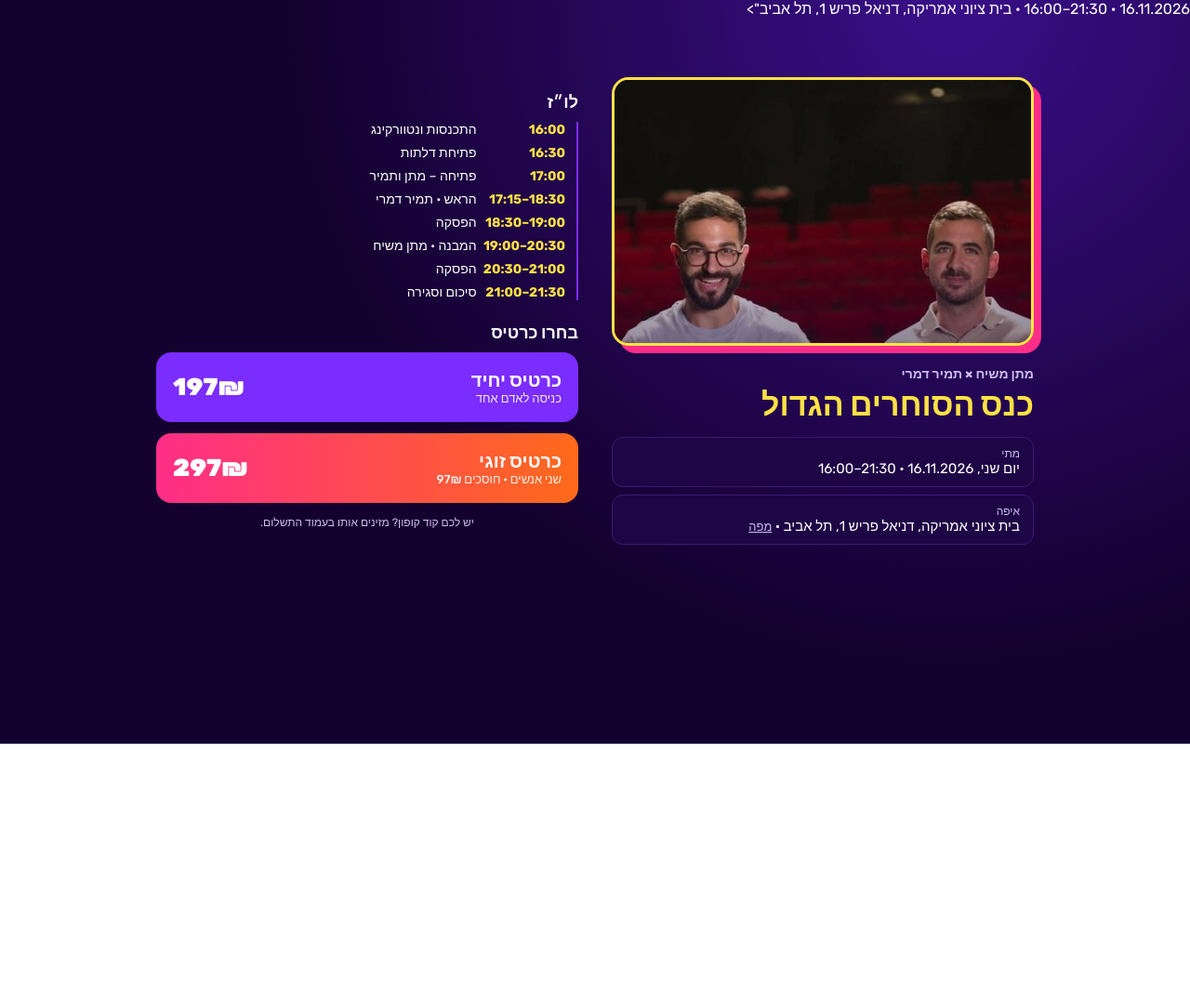
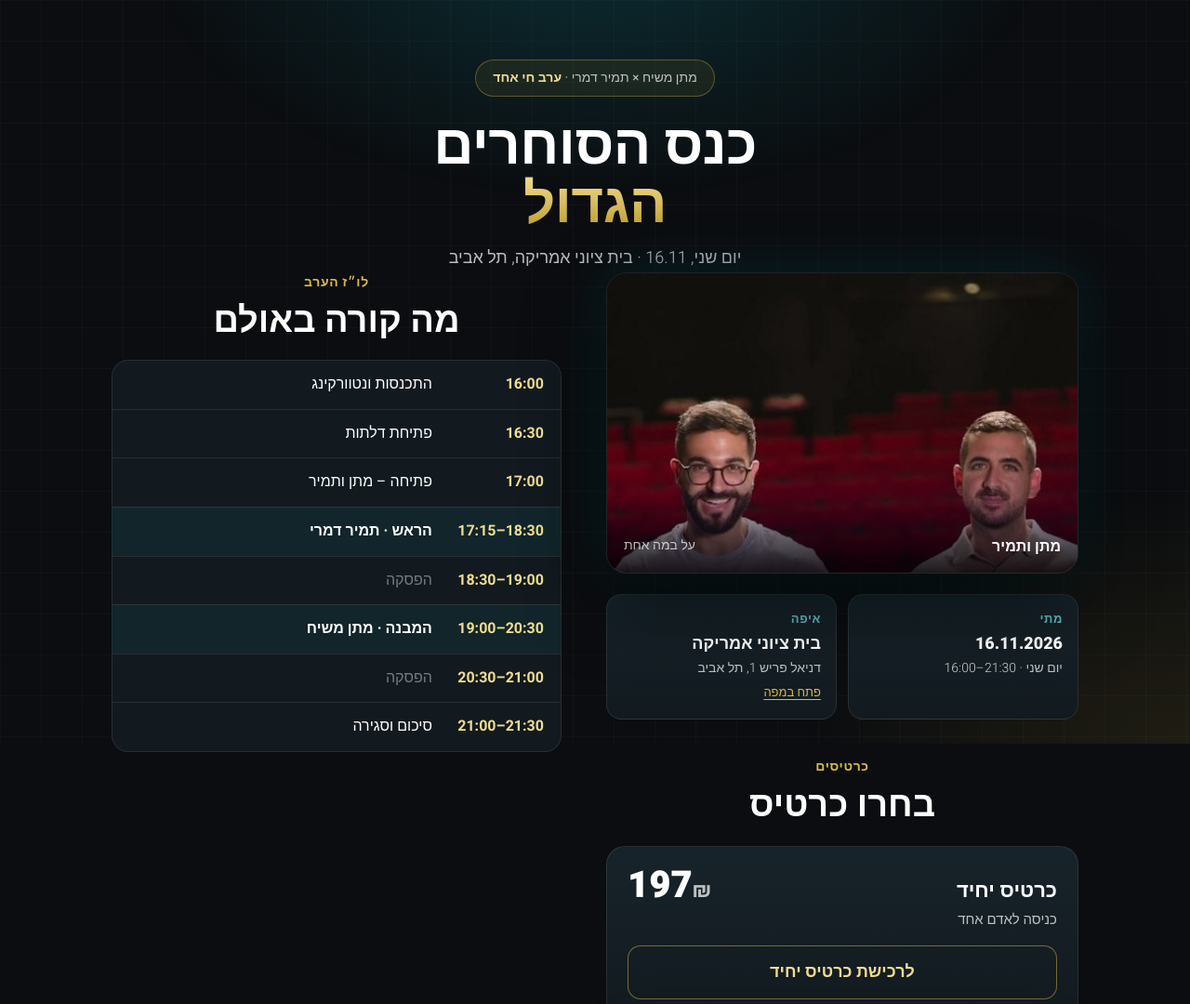
Before and after one commit to mashiah459-oss/master-trader-landing, a plain HTML site: page kenes/mentors.html in a window 1280 px wide. Shown: the top 1080 px of the page at 93% size. Before the commit the page ends 800 px from the top, so only its background shows below. Drawn offline with Linux system fonts and the light colour scheme.

Commit message:
mentors page v2: Eilon-style (club v3) design

```diff
--- a/kenes/mentors.html
+++ b/kenes/mentors.html
@@ -6,66 +6,97 @@
 <title>כנס הסוחרים הגדול · 16.11 · כרטיסים</title>
 <meta name="robots" content="noindex">
 <meta property="og:title" content="כנס הסוחרים הגדול · מתן משיח × תמיר דמרי">
-<meta property="og:description" content="יום שני <span dir="ltr">16.11.2026</span> · <span dir="ltr">16:00–21:30</span> · בית ציוני אמריקה, דניאל פריש 1, תל אביב">
+<meta property="og:description" content="יום שני 16.11.2026 · 16:00–21:30 · בית ציוני אמריקה, דניאל פריש 1, תל אביב">
 <meta property="og:image" content="https://matanmashiah.com/og-kenes.jpg">
 <link rel="preconnect" href="https://fonts.googleapis.com"><link rel="preconnect" href="https://fonts.gstatic.com" crossorigin>
-<link href="https://fonts.googleapis.com/css2?family=Rubik:wght@400;500;700;800;900&display=swap" rel="stylesheet">
+<link href="https://fonts.googleapis.com/css2?family=Heebo:wght@300;400;500;700;800;900&display=swap" rel="stylesheet">
 <style>
-:root{--bg:#14002E;--bg2:#1E0545;--orange:#FF6A1A;--pink:#FF2D87;--soft:#CDBDF0;--text:#fff;--violet:#7B2CFF;--yellow:#FFE145}
+:root{--bg:#0b0d10;--bg2:#0f1418;--card:#121a1f;--card2:#17232a;--gold:#ba9828;--gold-l:#d9b847;--gold-ll:#f1dc8f;--teal:#065b64;--teal-l:#0e8a96;--teal-ll:#5fc3cc;--line:rgba(255,255,255,.09);--tx:#fff;--tx7:rgba(255,255,255,.72);--tx4:rgba(220,230,232,.48)}
 *{box-sizing:border-box;margin:0;padding:0}
-body{font-family:'Rubik',sans-serif;background:radial-gradient(circle at 80% 0,#3a0f8a 0,var(--bg) 55%);color:var(--text);min-height:100vh}
-.wrap{max-width:560px;margin:0 auto;padding:24px 18px 40px}
-.photo{width:100%;border-radius:18px;border:3px solid var(--yellow);box-shadow:8px 8px 0 var(--pink);display:block;aspect-ratio:500/318;object-fit:cover}
-.kicker{margin-top:22px;color:var(--soft);font-weight:700;font-size:14px}
-h1{font-size:34px;font-weight:900;line-height:1.1;margin-top:6px;color:var(--yellow)}
-.facts{margin-top:16px;display:grid;gap:8px}
-.fact{background:var(--bg2);border:1px solid #3b1a73;border-radius:12px;padding:10px 14px;font-size:15px}
-.fact small{display:block;color:var(--soft);font-size:12px}
-.fact a{color:var(--soft);font-size:13px}
-h2{font-size:18px;font-weight:800;margin:24px 0 10px}
-.sched{list-style:none;border-right:2px solid var(--violet);padding-right:12px;display:grid;gap:8px;font-size:14px}
-.sched b{display:inline-block;min-width:92px;color:var(--yellow);direction:ltr;text-align:right;unicode-bidi:isolate}
-.tickets{display:grid;gap:12px;margin-top:8px}
-.t{display:flex;justify-content:space-between;align-items:center;text-decoration:none;color:var(--text);border-radius:16px;padding:18px;font-weight:800;font-size:20px;transition:transform .15s}
-.t:hover{transform:translateY(-2px)}
-.t1{background:var(--violet)}
-.t2{background:linear-gradient(90deg,var(--pink),var(--orange))}
-.t small{display:block;font-size:13px;font-weight:500;opacity:.9}
-.price{font-size:26px;font-weight:900;white-space:nowrap}
-.note{margin-top:14px;font-size:12px;color:var(--soft);text-align:center}
-@media(min-width:900px){.wrap{max-width:980px;display:grid;grid-template-columns:1fr 1fr;gap:36px;padding-top:56px}.photo{margin-top:8px}}
+a{color:inherit;text-decoration:none}
+body{background:var(--bg);color:var(--tx);font-family:'Heebo',system-ui,sans-serif;font-size:17px;line-height:1.6;-webkit-font-smoothing:antialiased;overflow-x:hidden}
+body::before{content:"";position:fixed;inset:0;pointer-events:none;background:radial-gradient(700px 420px at 50% -80px,rgba(14,138,150,.28),transparent 70%),radial-gradient(600px 400px at 100% 100%,rgba(186,152,40,.12),transparent 70%),linear-gradient(rgba(255,255,255,.025) 1px,transparent 1px) 0 0/44px 44px,linear-gradient(90deg,rgba(255,255,255,.025) 1px,transparent 1px) 0 0/44px 44px}
+.wrap{position:relative;max-width:620px;margin:0 auto;padding:34px 20px 56px}
+.pill{display:table;margin:0 auto;padding:8px 18px;border-radius:99px;border:1px solid rgba(217,184,71,.35);background:rgba(186,152,40,.09);font-size:14px;color:var(--tx7)}
+.pill b{color:var(--gold-ll)}
+h1{text-align:center;font-size:clamp(38px,8vw,60px);font-weight:900;line-height:1.05;letter-spacing:-.5px;margin-top:22px}
+h1 span{display:block;background:linear-gradient(180deg,var(--gold-ll),var(--gold));-webkit-background-clip:text;background-clip:text;color:transparent}
+.sub{text-align:center;color:var(--tx7);font-weight:300;font-size:18px;margin-top:12px}
+.heroimg{margin:30px auto 0;border-radius:22px;overflow:hidden;position:relative;border:1px solid var(--line);box-shadow:0 30px 80px rgba(0,0,0,.6),0 0 60px rgba(6,91,100,.35)}
+.heroimg img{display:block;width:100%;aspect-ratio:500/318;object-fit:cover}
+.heroimg figcaption{position:absolute;inset:auto 0 0 0;padding:40px 18px 14px;background:linear-gradient(transparent,rgba(0,0,0,.8));display:flex;justify-content:space-between;font-size:14px;color:var(--tx7)}
+.heroimg figcaption b{color:#fff;font-size:16px}
+.facts{display:grid;grid-template-columns:1fr 1fr;gap:12px;margin-top:22px}
+.fact{background:linear-gradient(180deg,var(--card2),var(--card));border:1px solid var(--line);border-radius:16px;padding:16px}
+.fact small{display:block;font-size:13px;font-weight:700;letter-spacing:.6px;color:var(--teal-ll)}
+.fact b{display:block;font-size:18px;font-weight:800;margin-top:2px}
+.fact span{display:block;color:var(--tx7);font-size:14px;font-weight:300}
+.fact a{color:var(--gold-l);font-size:13px;font-weight:500;text-decoration:underline;text-underline-offset:3px}
+.kicker{display:block;text-align:center;font-size:14px;font-weight:700;letter-spacing:.6px;color:var(--gold-l);margin:44px 0 8px}
+h2{text-align:center;font-size:clamp(28px,5vw,38px);font-weight:800;line-height:1.15}
+.sched{list-style:none;margin-top:20px;background:var(--card);border:1px solid var(--line);border-radius:18px;overflow:hidden}
+.sched li{display:flex;gap:16px;align-items:center;padding:13px 18px;border-top:1px solid var(--line);font-size:16px}
+.sched li:first-child{border-top:0}
+.sched time{flex:none;width:104px;font-weight:700;color:var(--gold-ll);direction:ltr;text-align:right;unicode-bidi:isolate;font-variant-numeric:tabular-nums}
+.sched li.main{background:rgba(14,138,150,.10)}
+.sched li.main span{font-weight:700}
+.sched li.brk{color:var(--tx4)}
+.tickets{display:grid;gap:14px;margin-top:22px}
+.t{position:relative;display:block;border-radius:20px;padding:22px;background:linear-gradient(180deg,var(--card2),var(--card));border:1px solid var(--line);transition:transform .15s,border-color .15s}
+.t:hover{transform:translateY(-2px);border-color:rgba(217,184,71,.45)}
+.t.feat{border-color:rgba(217,184,71,.5);box-shadow:0 0 50px rgba(186,152,40,.15)}
+.t .row{display:flex;justify-content:space-between;align-items:baseline}
+.t h3{font-size:22px;font-weight:800}
+.t p{color:var(--tx7);font-weight:300;font-size:15px}
+.t .price{font-size:40px;font-weight:900;line-height:1;direction:ltr;unicode-bidi:isolate}
+.t .price small{font-size:22px;font-weight:700;color:var(--tx7)}
+.tag{position:absolute;top:-12px;left:20px;background:var(--gold-l);color:#14110a;font-size:12px;font-weight:800;padding:3px 12px;border-radius:99px}
+.btn{display:flex;align-items:center;justify-content:center;margin-top:16px;background:linear-gradient(180deg,var(--gold-l),var(--gold));color:#14110a;font-weight:800;font-size:18px;padding:15px;border-radius:14px;box-shadow:0 0 0 1px rgba(255,255,255,.15) inset,0 10px 30px rgba(186,152,40,.35)}
+.btn.ghost{background:transparent;color:var(--gold-ll);box-shadow:0 0 0 1px rgba(217,184,71,.5) inset}
+.note{margin-top:16px;font-size:13px;color:var(--tx4);text-align:center}
+@media(min-width:960px){.wrap{max-width:1080px;display:grid;grid-template-columns:1.05fr 1fr;column-gap:48px;padding-top:64px}.top{grid-column:1/-1}.heroimg{margin-top:0}.kicker{margin-top:0}}
 </style>
 </head>
 <body>
 <main class="wrap">
-<div>
-<img class="photo" src="/images/kenes-duo.jpg" alt="מתן משיח ותמיר דמרי">
-<p class="kicker">מתן משיח × תמיר דמרי</p>
-<h1>כנס הסוחרים הגדול</h1>
+<header class="top">
+<span class="pill">מתן משיח × תמיר דמרי · <b>ערב חי אחד</b></span>
+<h1>כנס הסוחרים<span>הגדול</span></h1>
+<p class="sub">יום שני, 16.11 · בית ציוני אמריקה, תל אביב</p>
+</header>
+<section>
+<figure class="heroimg"><img src="/images/kenes-duo.jpg" alt="מתן משיח ותמיר דמרי"><figcaption><b>מתן ותמיר</b><span>על במה אחת</span></figcaption></figure>
 <div class="facts">
-<div class="fact"><small>מתי</small>יום שני, <span dir="ltr">16.11.2026</span> · <span dir="ltr">16:00–21:30</span></div>
-<div class="fact"><small>איפה</small>בית ציוני אמריקה, דניאל פריש 1, תל אביב · <a href="https://www.google.com/maps/search/?api=1&query=%D7%91%D7%99%D7%AA%20%D7%A6%D7%99%D7%95%D7%A0%D7%99%20%D7%90%D7%9E%D7%A8%D7%99%D7%A7%D7%94%20%D7%93%D7%A0%D7%99%D7%90%D7%9C%20%D7%A4%D7%A8%D7%99%D7%A9%201%20%D7%AA%D7%9C%20%D7%90%D7%91%D7%99%D7%91" target="_blank" rel="noopener">מפה</a></div>
+<div class="fact"><small>מתי</small><b><span dir="ltr" style="display:inline;color:#fff;font-size:18px;font-weight:800">16.11.2026</span></b><span>יום שני · <span dir="ltr" style="display:inline">16:00–21:30</span></span></div>
+<div class="fact"><small>איפה</small><b>בית ציוני אמריקה</b><span>דניאל פריש 1, תל אביב</span><a href="https://www.google.com/maps/search/?api=1&query=%D7%91%D7%99%D7%AA%20%D7%A6%D7%99%D7%95%D7%A0%D7%99%20%D7%90%D7%9E%D7%A8%D7%99%D7%A7%D7%94%20%D7%93%D7%A0%D7%99%D7%90%D7%9C%20%D7%A4%D7%A8%D7%99%D7%A9%201%20%D7%AA%D7%9C%20%D7%90%D7%91%D7%99%D7%91" target="_blank" rel="noopener">פתח במפה</a></div>
 </div>
-</div>
-<div>
-<h2>לו״ז</h2>
-<ul class="sched">
-<li><b>16:00</b> התכנסות ונטוורקינג</li>
-<li><b>16:30</b> פתיחת דלתות</li>
-<li><b>17:00</b> פתיחה – מתן ותמיר</li>
-<li><b>17:15–18:30</b> הראש · תמיר דמרי</li>
-<li><b>18:30–19:00</b> הפסקה</li>
-<li><b>19:00–20:30</b> המבנה · מתן משיח</li>
-<li><b>20:30–21:00</b> הפסקה</li>
-<li><b>21:00–21:30</b> סיכום וסגירה</li>
-</ul>
+<span class="kicker" style="margin-top:40px">כרטיסים</span>
 <h2>בחרו כרטיס</h2>
 <div class="tickets">
-<a class="t t1" id="single" href="https://secure.cardcom.solutions/EA/EA5/nmb7An6dUiM2goDRF1Eg/Order" target="_blank" rel="noopener"><span>כרטיס יחיד<small>כניסה לאדם אחד</small></span><span class="price" dir="ltr">197₪</span></a>
-<a class="t t2" id="couple" href="https://secure.cardcom.solutions/EA/EA5/Db7EEdAt5kuT0iBK5pxnZw/PaymentSP" target="_blank" rel="noopener"><span>כרטיס זוגי<small>שני אנשים · חוסכים 97₪</small></span><span class="price" dir="ltr">297₪</span></a>
+<a class="t" id="single" href="https://secure.cardcom.solutions/EA/EA5/nmb7An6dUiM2goDRF1Eg/Order" target="_blank" rel="noopener">
+<div class="row"><div><h3>כרטיס יחיד</h3><p>כניסה לאדם אחד</p></div><div class="price">197<small>₪</small></div></div>
+<span class="btn ghost">לרכישת כרטיס יחיד</span></a>
+<a class="t feat" id="couple" href="https://secure.cardcom.solutions/EA/EA5/Db7EEdAt5kuT0iBK5pxnZw/PaymentSP" target="_blank" rel="noopener">
+<span class="tag">חוסכים 97₪</span>
+<div class="row"><div><h3>כרטיס זוגי</h3><p>כניסה לשני אנשים</p></div><div class="price">297<small>₪</small></div></div>
+<span class="btn">לרכישת כרטיס זוגי</span></a>
 </div>
 <p class="note">יש לכם קוד קופון? מזינים אותו בעמוד התשלום.</p>
-</div>
+</section>
+<section>
+<span class="kicker">לו״ז הערב</span>
+<h2>מה קורה באולם</h2>
+<ul class="sched">
+<li><time>16:00</time><span>התכנסות ונטוורקינג</span></li>
+<li><time>16:30</time><span>פתיחת דלתות</span></li>
+<li><time>17:00</time><span>פתיחה – מתן ותמיר</span></li>
+<li class="main"><time>17:15–18:30</time><span>הראש · תמיר דמרי</span></li>
+<li class="brk"><time>18:30–19:00</time><span>הפסקה</span></li>
+<li class="main"><time>19:00–20:30</time><span>המבנה · מתן משיח</span></li>
+<li class="brk"><time>20:30–21:00</time><span>הפסקה</span></li>
+<li><time>21:00–21:30</time><span>סיכום וסגירה</span></li>
+</ul>
+</section>
 </main>
 </body>
 </html>
```
